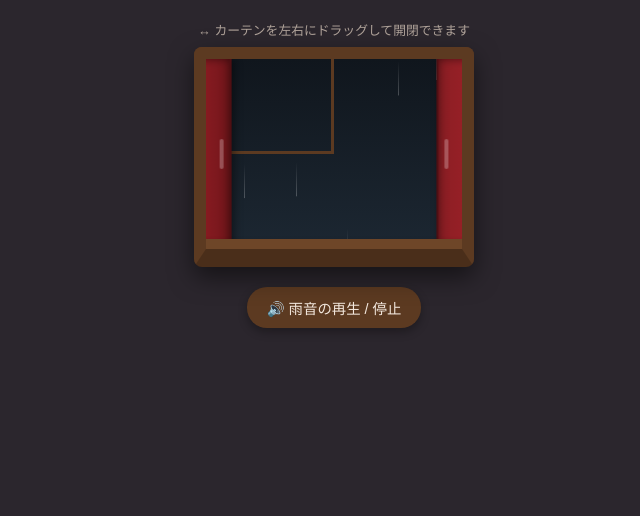
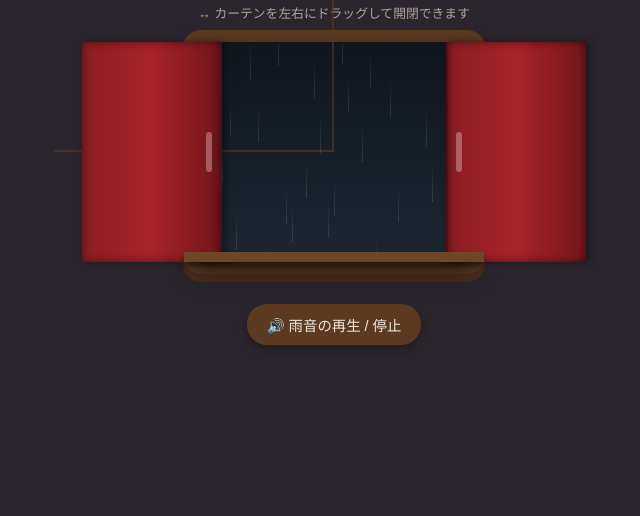
Before and after one commit to lisaflower2525/comfy-home, a plain HTML site: page index.html in a window 1280 px wide. Shown: the part 284-800 px from the top of the page, without its empty margins (306-946 px from the left). Drawn offline with Linux system fonts and the light colour scheme.

Commit message:
Update style.css

```diff
--- a/style.css
+++ b/style.css
@@ -13,7 +13,7 @@ body {
   align-items: center;
   min-height: 100vh;
   padding: 20px;
-  user-select: none; /* ドロップ時のテキスト選択を防止 */
+  user-select: none; /* テキスト選択を防止 */
 }
 
 .room {
@@ -66,12 +66,16 @@ body {
   width: 280px;
   height: 220px;
   background: #182026;
-  border: 12px solid #5c3a21;
-  border-bottom: 18px solid #4a2e1a;
+  /*
+    修正：窓の木枠を「border（枠線）」で作るのではなく、
+    「box-shadow（影）」で作ることで、カーテンがつかめるようにしました。
+  */
   border-radius: 8px;
-  overflow: hidden;
-  box-shadow: inset 0 0 20px rgba(0,0,0,0.8), 0 10px 25px rgba(0,0,0,0.5);
+  box-shadow: inset 0 0 20px rgba(0,0,0,0.8), 0 10px 25px rgba(0,0,0,0.5),
+              0 0 0 12px #5c3a21, 0 8px 0 12px #4a2e1a; /* 木枠を影で表現 */
+  margin: 12px; /* 木枠の分だけ余白を確保 */
   touch-action: none; /* スマホでのスクロール干渉を防止 */
+  z-index: 1; /* 出窓エリア全体の優先度 */
 }
 
 /* 窓ガラスと背景 */
@@ -82,6 +86,7 @@ body {
   width: 100%;
   height: 100%;
   background: linear-gradient(to bottom, #10161d, #1c2732);
+  z-index: 1; /* 窓ガラスを一番奥に */
 }
 
 /* 垂直に降る優しい雨 */
@@ -94,21 +99,48 @@ body {
 
 .rain-drop {
   position: absolute;
-  background: linear-gradient(to bottom, rgba(255,255,255,0), rgba(255,255,255,0.4));
+  background: linear-gradient(to bottom, rgba(255,255,255,0), rgba(255,255,255,0.25)); /* 雨の色を少し薄く */
   width: 1px;
-  height: 35px;
-  opacity: 0.6;
-  animation: fall 1.2s linear infinite;
+  height: 40px;
+  opacity: 0.5;
+  animation: fall linear infinite;
+  z-index: 2; /* 窓ガラスの上 */
 }
 
-.rain-drop:nth-child(1) { left: 15%; animation-delay: 0s; animation-duration: 1.1s; }
-.rain-drop:nth-child(2) { left: 35%; animation-delay: 0.4s; animation-duration: 1.3s; }
-.rain-drop:nth-child(3) { left: 55%; animation-delay: 0.2s; animation-duration: 1.0s; }
-.rain-drop:nth-child(4) { left: 75%; animation-delay: 0.6s; animation-duration: 1.4s; }
-.rain-drop:nth-child(5) { left: 90%; animation-delay: 0.1s; animation-duration: 1.2s; }
+/* 雨の粒それぞれの位置とタイミングをランダムに */
+.rain-drop:nth-child(1) { left: 5%; animation-duration: 1.1s; animation-delay: 0.1s; }
+.rain-drop:nth-child(2) { left: 10%; animation-duration: 1.3s; animation-delay: 0.4s; }
+.rain-drop:nth-child(3) { left: 15%; animation-duration: 1.0s; animation-delay: 0.2s; }
+.rain-drop:nth-child(4) { left: 20%; animation-duration: 1.4s; animation-delay: 0.6s; }
+.rain-drop:nth-child(5) { left: 25%; animation-duration: 1.2s; animation-delay: 0.3s; }
+.rain-drop:nth-child(6) { left: 30%; animation-duration: 1.1s; animation-delay: 0.5s; }
+.rain-drop:nth-child(7) { left: 35%; animation-duration: 1.3s; animation-delay: 0.1s; }
+.rain-drop:nth-child(8) { left: 40%; animation-duration: 1.0s; animation-delay: 0.4s; }
+.rain-drop:nth-child(9) { left: 45%; animation-duration: 1.4s; animation-delay: 0.2s; }
+.rain-drop:nth-child(10) { left: 50%; animation-duration: 1.2s; animation-delay: 0.6s; }
+.rain-drop:nth-child(11) { left: 55%; animation-duration: 1.1s; animation-delay: 0.3s; }
+.rain-drop:nth-child(12) { left: 60%; animation-duration: 1.3s; animation-delay: 0.5s; }
+.rain-drop:nth-child(13) { left: 65%; animation-duration: 1.0s; animation-delay: 0.1s; }
+.rain-drop:nth-child(14) { left: 70%; animation-duration: 1.4s; animation-delay: 0.4s; }
+.rain-drop:nth-child(15) { left: 75%; animation-duration: 1.2s; animation-delay: 0.2s; }
+.rain-drop:nth-child(16) { left: 80%; animation-duration: 1.1s; animation-delay: 0.6s; }
+.rain-drop:nth-child(17) { left: 85%; animation-duration: 1.3s; animation-delay: 0.3s; }
+.rain-drop:nth-child(18) { left: 90%; animation-duration: 1.0s; animation-delay: 0.5s; }
+.rain-drop:nth-child(19) { left: 95%; animation-duration: 1.4s; animation-delay: 0.1s; }
+.rain-drop:nth-child(20) { left: 3%; animation-duration: 1.2s; animation-delay: 0.4s; }
+.rain-drop:nth-child(21) { left: 13%; animation-duration: 1.1s; animation-delay: 0.2s; }
+.rain-drop:nth-child(22) { left: 23%; animation-duration: 1.3s; animation-delay: 0.6s; }
+.rain-drop:nth-child(23) { left: 33%; animation-duration: 1.0s; animation-delay: 0.3s; }
+.rain-drop:nth-child(24) { left: 43%; animation-duration: 1.4s; animation-delay: 0.5s; }
+.rain-drop:nth-child(25) { left: 53%; animation-duration: 1.2s; animation-delay: 0.1s; }
+.rain-drop:nth-child(26) { left: 63%; animation-duration: 1.1s; animation-delay: 0.4s; }
+.rain-drop:nth-child(27) { left: 73%; animation-duration: 1.3s; animation-delay: 0.2s; }
+.rain-drop:nth-child(28) { left: 83%; animation-duration: 1.0s; animation-delay: 0.6s; }
+.rain-drop:nth-child(29) { left: 93%; animation-duration: 1.4s; animation-delay: 0.3s; }
+.rain-drop:nth-child(30) { left: 48%; animation-duration: 1.2s; animation-delay: 0.5s; }
 
 @keyframes fall {
-  0% { transform: translateY(-35px); }
+  0% { transform: translateY(-40px); }
   100% { transform: translateY(220px); }
 }
 
@@ -119,11 +151,13 @@ body {
   left: 0;
   width: 100%;
   height: 100%;
-  border-right: 3px solid #5c3a21;
-  border-bottom: 3px solid #5c3a21;
+  border-right: 2px solid #5c3a21; /* 少し細く */
+  border-bottom: 2px solid #5c3a21; /* 少し細く */
   left: -50%;
   top: -50%;
-  pointer-events: none;
+  pointer-events: none; /* マウスを貫通させる */
+  z-index: 3; /* 雨の上、カーテンの下 */
+  opacity: 0.6; /* 少し薄く */
 }
 
 /* 赤いカーテン（左右） */
@@ -134,7 +168,7 @@ body {
   width: 50%;
   background: linear-gradient(to right, #8b1e24, #a8232a 50%, #72161b);
   box-shadow: inset 0 0 10px rgba(0,0,0,0.5), 3px 0 8px rgba(0,0,0,0.4);
-  z-index: 2;
+  z-index: 10; /* 最前面に。これで窓枠に邪魔されずつかめる！ */
   cursor: grab;
   will-change: transform;
 }
@@ -155,28 +189,20 @@ body {
   border-left: 2px solid #500f13;
 }
 
-/* カーテン端のフチ（引っ張りやすさの目印） */
-.curtain-left .curtain-handle {
+/* カーテン端のフチ */
+.curtain-handle {
   position: absolute;
-  right: 6px;
   top: 50%;
   transform: translateY(-50%);
-  width: 4px;
-  height: 30px;
-  background: rgba(255, 255, 255, 0.25);
-  border-radius: 2px;
+  width: 6px; /* 少し太くして触りやすく */
+  height: 40px; /* 少し長く */
+  background: rgba(255, 255, 255, 0.3); /* 少し明るく */
+  border-radius: 3px;
+  pointer-events: none; /* ハンドル自体は触れなくていい */
 }
 
-.curtain-right .curtain-handle {
-  position: absolute;
-  left: 6px;
-  top: 50%;
-  transform: translateY(-50%);
-  width: 4px;
-  height: 30px;
-  background: rgba(255, 255, 255, 0.25);
-  border-radius: 2px;
-}
+.curtain-left .curtain-handle { right: 8px; }
+.curtain-right .curtain-handle { left: 8px; }
 
 /* 出窓の棚 */
 .window-sill {
@@ -187,7 +213,7 @@ body {
   height: 10px;
   background: #6e4628;
   box-shadow: 0 4px 6px rgba(0,0,0,0.4);
-  z-index: 3;
+  z-index: 11; /* カーテンよりさらに手前に */
 }
 
 /* ボタン */
@@ -200,6 +226,7 @@ body {
   font-size: 0.9rem;
   cursor: pointer;
   box-shadow: 0 4px 10px rgba(0,0,0,0.3);
+  margin-top: 10px;
 }
 
 .audio-btn:active {
```
